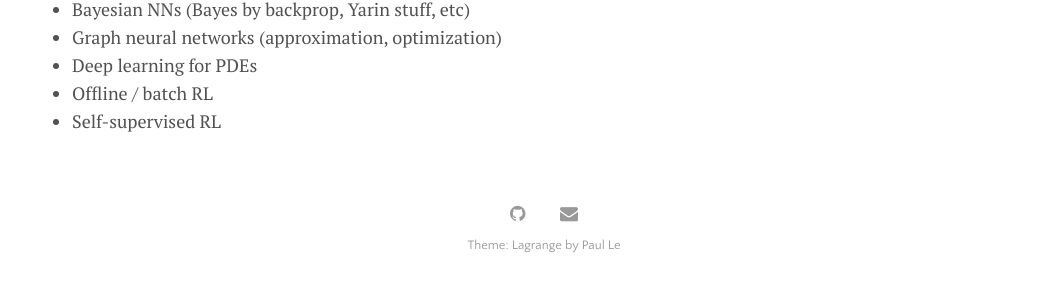
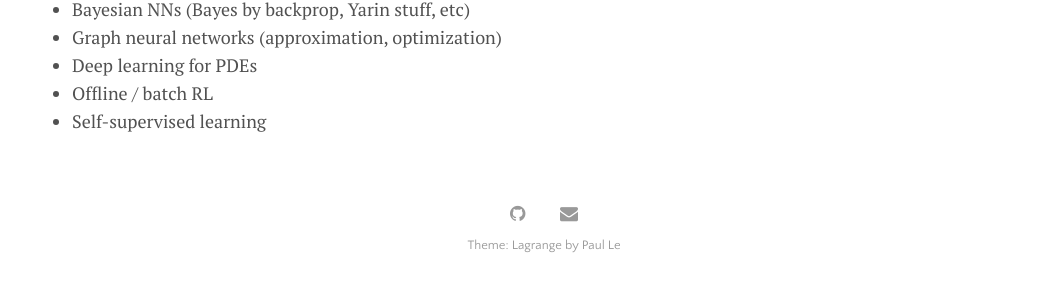
Before and after one commit to willwhitney/mathsdl-spring20, a Jekyll site: the page built from index.md, in a window 1280 px wide and 900 px high, scrolled down 1997 px. Shown: the part 609-897 px from the top of the window, without its empty margins (96-1155 px from the left). Built offline with Jekyll 4.4.1, drawn with Linux system fonts in a browser that asks for light colours; nearby versions of some CDN libraries.

Commit message:
update list of topics

```diff
--- a/index.md
+++ b/index.md
@@ -100,4 +100,4 @@ The following are some recommended topics for the final paper. If your group doe
 - Graph neural networks (approximation, optimization)
 - Deep learning for PDEs
 - Offline / batch RL
-- Self-supervised RL
+- Self-supervised learning
```
